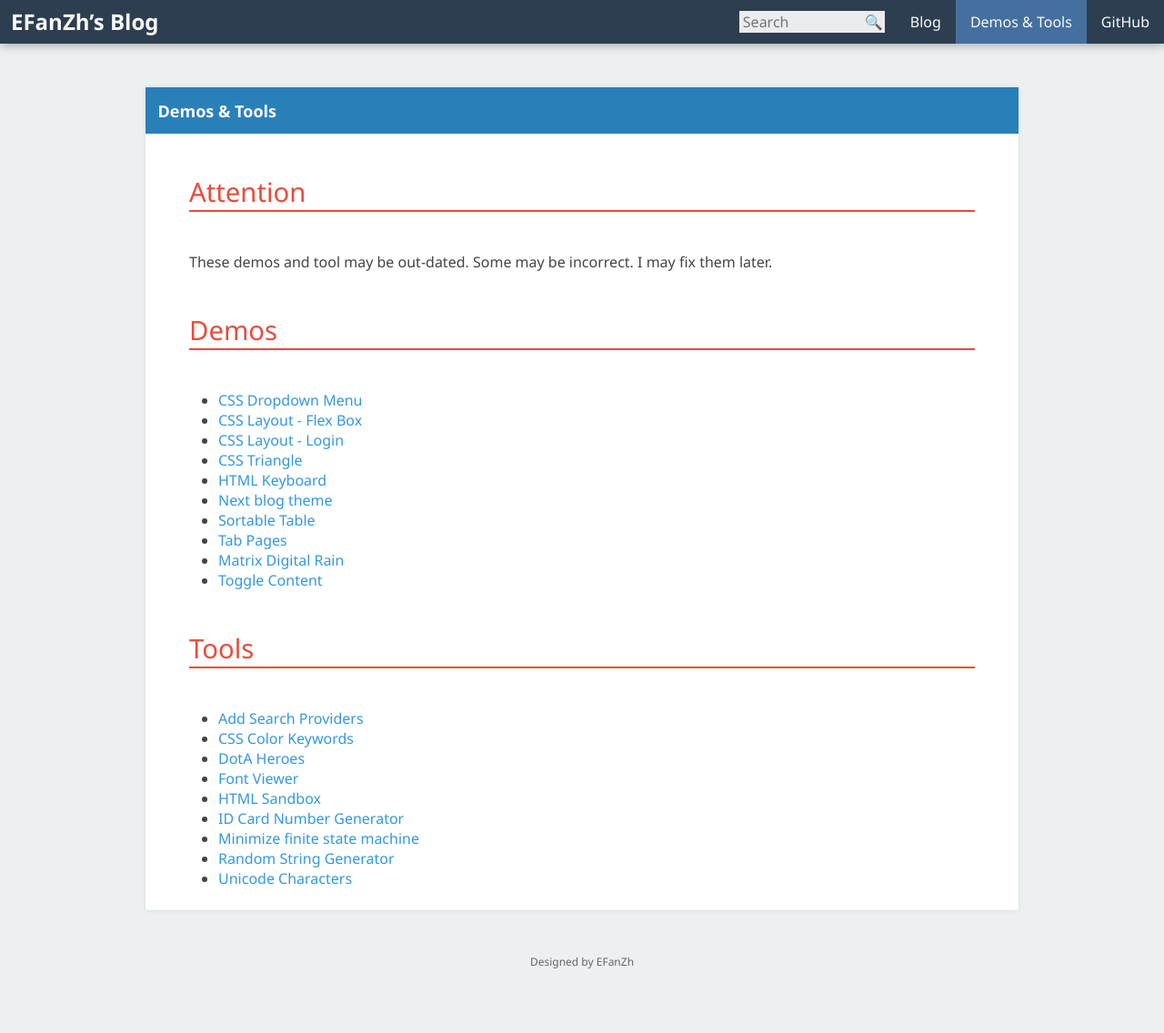
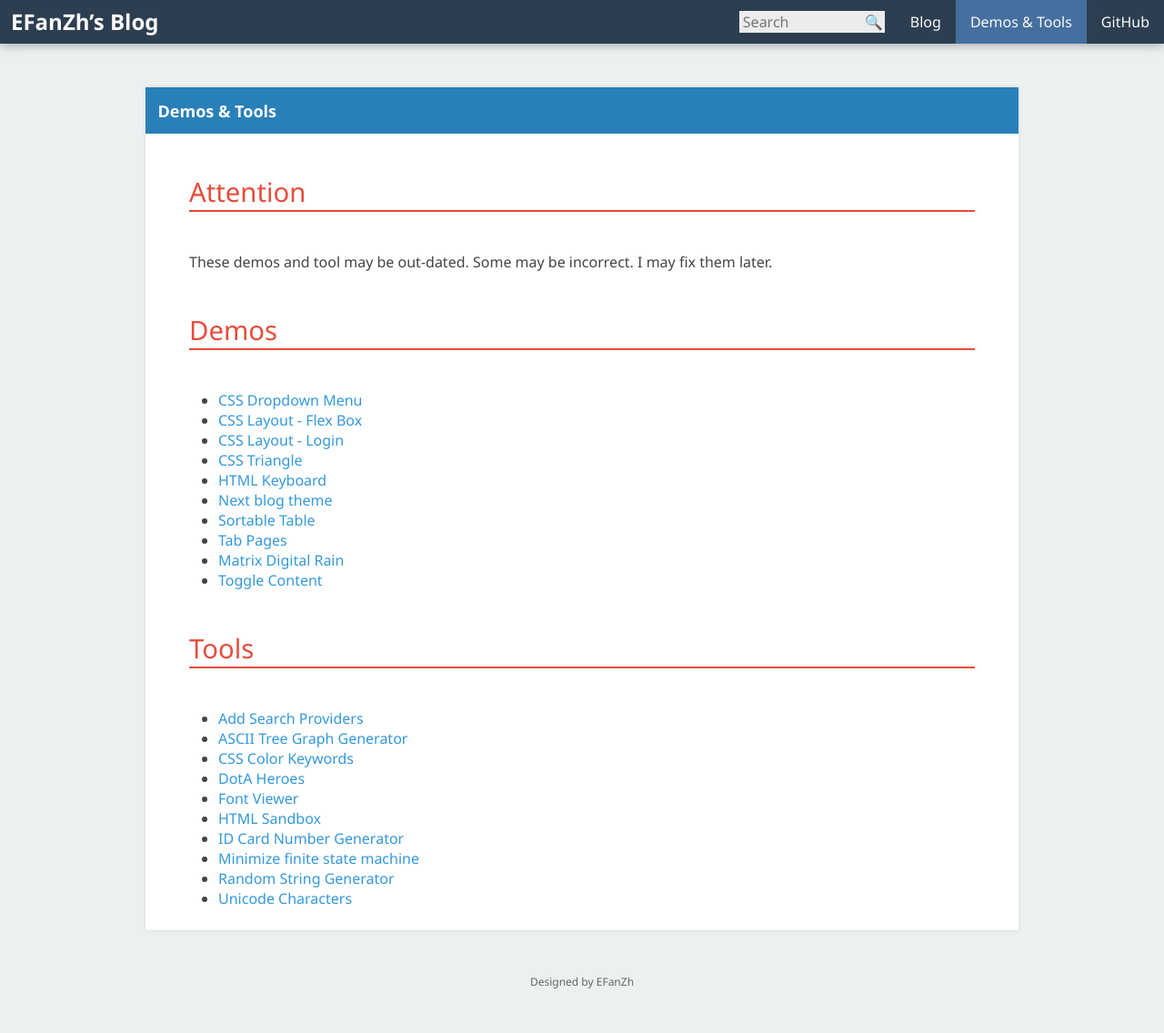
Before and after one commit to EFanZh/efanzh.github.io, a Jekyll site: the page built from demos-and-tools.html, in a window 1280 px wide. Shown: the whole page at 91% size. Built offline with Jekyll 4.4.1, drawn with Linux system fonts in a browser that asks for light colours; before the commit the page ends 1114 px from its top, so only the background shows below that.

Commit message:
Add index of ASCII Tree Graph Generator

```diff
--- a/demos-and-tools.html
+++ b/demos-and-tools.html
@@ -44,6 +44,9 @@ title: Demos & Tools
         <a href="/tools/add-search-providers/">Add Search Providers</a>
     </li>
     <li>
+        <a href="/tools/ascii-tree-graph-generator/">ASCII Tree Graph Generator</a>
+    </li>
+    <li>
         <a href="/tools/css-color-keywords/css-color-keywords.html">CSS Color Keywords</a>
     </li>
     <li>
```
